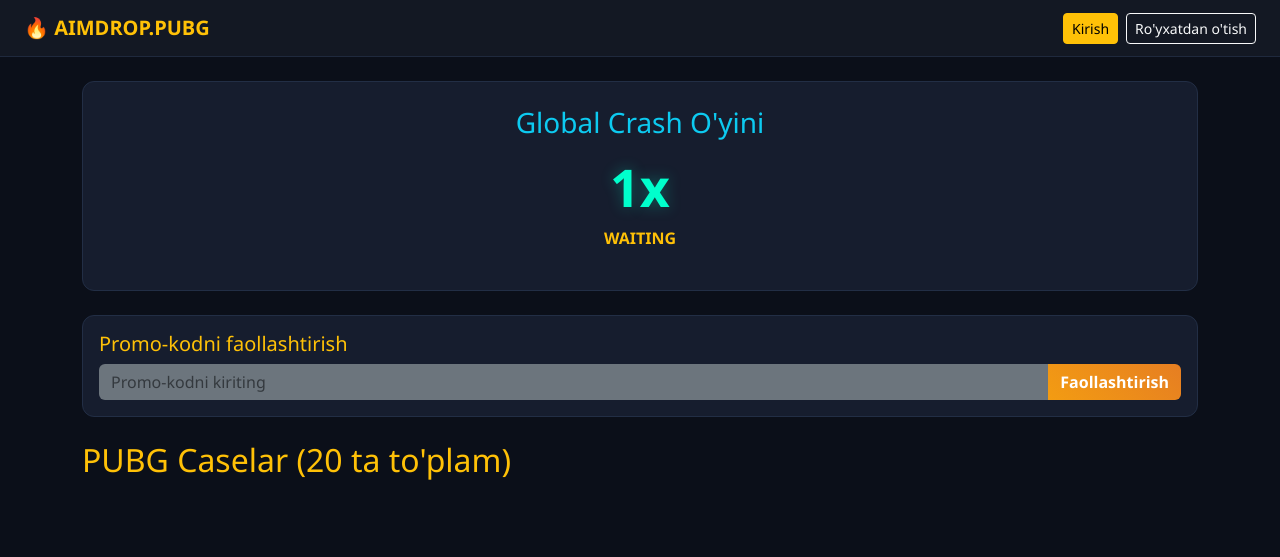
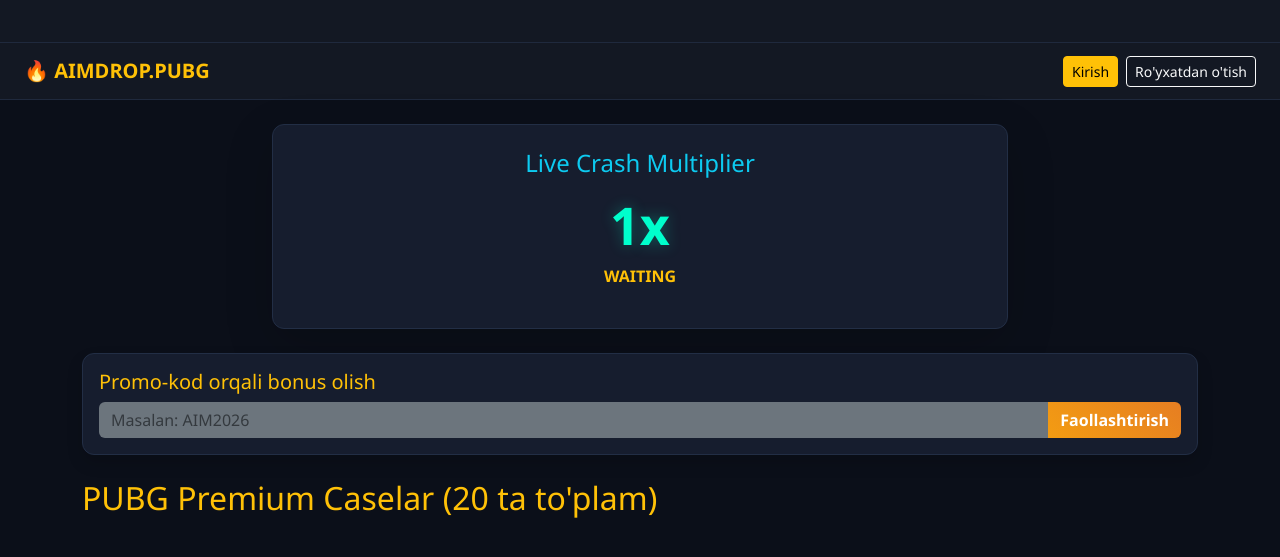
Before and after one commit to joxon-create/aim, a Flask app: page / in a window 1280 px wide. Shown: the top 557 px of the page. Run offline with Flask 3, Linux system fonts and the light colour scheme; parts of the project's set-up code (start-up, migrations or seed data) failed here and were passed over; some libraries are stand-ins or nearby versions.

Commit message:
Update index.html

```diff
--- a/templates/index.html
+++ b/templates/index.html
@@ -2,27 +2,33 @@
 <html lang="uz">
 <head>
     <meta charset="UTF-8">
-    <title>AimDrop - PUBG Case Ecosystem</title>
+    <title>AimDrop - PUBG Case Ecosystem & Crash</title>
     <link rel="stylesheet" href="https://cdnjs.cloudflare.com/ajax/libs/bootstrap/5.3.0/css/bootstrap.min.css">
     <style>
         body { background-color: #0b0f19; color: #ffffff; font-family: 'Segoe UI', Tahoma, Geneva, Verdana, sans-serif; }
         .navbar { background-color: #131823; border-bottom: 1px solid #1f293d; }
         .card { background-color: #161d2e; border: 1px solid #222e45; border-radius: 12px; }
-        .case-card { transition: 0.3s; cursor: pointer; }
-        .case-card:hover { transform: translateY(-5px); border-color: #f39c12; }
+        .case-card { transition: 0.3s; cursor: pointer; position: relative; overflow: hidden; }
+        .case-card:hover { transform: translateY(-5px); border-color: #f39c12; box-shadow: 0 10px 20px rgba(243, 156, 18, 0.2); }
         .crash-box { font-size: 52px; font-weight: bold; color: #00ffcc; text-shadow: 0 0 15px rgba(0,255,204,0.3); }
         .btn-custom { background: linear-gradient(45deg, #f39c12, #e67e22); color: white; font-weight: bold; border: none; }
         .btn-custom:hover { background: linear-gradient(45deg, #e67e22, #d35400); color: white; }
+        .ticker-wrap { background: #131823; border-bottom: 1px solid #1f293d; color: #f39c12; padding: 8px 0; font-size: 14px; white-space: nowrap; overflow: hidden; }
     </style>
 </head>
 <body>
+    <div class="ticker-wrap">
+        <marquee scrollamount="5">🔥 So'nggi yutuqlar: <b>User_777</b> <span class="text-success">Glacier M416 (850 UC)</span> yutib oldi! | <b>Jaxon_VIP</b> <span class="text-success">Pharaoh X-Suit</span> yutdi! | <b>PUBG_King</b> <span class="text-success">500 UC</span> yechib oldi!</marquee>
+    </div>
+
     <nav class="navbar navbar-expand-lg navbar-dark px-4">
         <a class="navbar-brand fw-bold text-warning" href="/">🔥 AIMDROP.PUBG</a>
         <div class="ms-auto d-flex align-items-center">
             {% if user %}
                 <span class="me-3">Foydalanuvchi: <b>{{ user.username }}</b></span>
                 <span class="me-3 text-success">Balans: <b id="userBalance">{{ user.balance }}</b> UC</span>
-                <a href="#profileModal" data-bs-toggle="modal" class="btn btn-sm btn-outline-warning me-2">Shaxsiy kabinet & To'lov</a>
+                <button class="btn btn-sm btn-outline-success me-2" onclick="claimDaily()">🎁 Kunlik Bonus</button>
+                <a href="#profileModal" data-bs-toggle="modal" class="btn btn-sm btn-outline-warning me-2">Kabinet & Moliya</a>
                 <a href="/logout" class="btn btn-sm btn-danger">Chiqish</a>
             {% else %}
                 <a href="/login" class="btn btn-sm btn-warning me-2">Kirish</a>
@@ -32,31 +38,32 @@
     </nav>
 
     <div class="container my-4">
-        <!-- XABARNOMA -->
-        <div id="notificationArea"></div>
-
         <!-- CRASH O'YINI -->
-        <div class="card p-4 text-center mb-4">
-            <h3 class="text-info">Global Crash O'yini</h3>
-            <div class="crash-box" id="multiplier">1.00x</div>
-            <p id="status-text" class="text-warning fw-bold">Kutilmoqda...</p>
+        <div class="row mb-4">
+            <div class="col-md-8 mx-auto">
+                <div class="card p-4 text-center shadow-lg">
+                    <h4 class="text-info">Live Crash Multiplier</h4>
+                    <div class="crash-box" id="multiplier">1.00x</div>
+                    <p id="status-text" class="text-warning fw-bold">O'yin boshlanishini kuting...</p>
+                </div>
+            </div>
         </div>
 
-        <!-- PROMO-KOD INPUT -->
-        <div class="card p-3 mb-4">
-            <h5 class="text-warning">Promo-kodni faollashtirish</h5>
+        <!-- PROMO-KOD -->
+        <div class="card p-3 mb-4 shadow">
+            <h5 class="text-warning">Promo-kod orqali bonus olish</h5>
             <div class="input-group">
-                <input type="text" id="promoCodeInput" class="form-control bg-secondary text-white border-0" placeholder="Promo-kodni kiriting">
+                <input type="text" id="promoCodeInput" class="form-control bg-secondary text-white border-0" placeholder="Masalan: AIM2026">
                 <button class="btn btn-custom" onclick="activatePromo()">Faollashtirish</button>
             </div>
         </div>
 
-        <!-- 20 TA CASE (30 UC dan 1000 UC gacha) -->
-        <h2 class="mb-3 text-warning">PUBG Caselar (20 ta to'plam)</h2>
+        <!-- 20 TA CASE -->
+        <h2 class="mb-3 text-warning">PUBG Premium Caselar (20 ta to'plam)</h2>
         <div class="row">
             {% for key, case in cases.items() %}
             <div class="col-md-3 mb-4">
-                <div class="card case-card p-3 text-center h-100">
+                <div class="card case-card p-3 text-center h-100 shadow">
                     <img src="{{ case.img }}" class="mx-auto mb-3" style="width: 80px; height: 80px; object-fit: contain;">
                     <h5>{{ case.name }}</h5>
                     <p class="text-success fw-bold">{{ case.price }} UC</p>
@@ -67,31 +74,31 @@
         </div>
     </div>
 
-    <!-- SHAXSIY KABINET MODALI -->
+    <!-- KABINET MODALI -->
     <div class="modal fade" id="profileModal" tabindex="-1">
         <div class="modal-dialog modal-lg">
             <div class="modal-content bg-dark text-white border-secondary">
                 <div class="modal-header">
-                    <h5 class="modal-title">Shaxsiy Kabinet & Moliya</h5>
+                    <h5 class="modal-title">Shaxsiy Kabinet & Balans</h5>
                     <button type="button" class="btn-close btn-close-white" data-bs-dismiss="modal"></button>
                 </div>
                 <div class="modal-body">
                     <div class="alert alert-warning">
-                        <b>Qo'llanma:</b> Quyidagi karta raqamiga pul o'tkazing va chek rasmini yuklab yuboring. Admin tasdiqlagach balansga UC tushadi.<br>
+                        <b>To'ldirish tartibi:</b> Karta raqamiga pul o'tkazing va chekni yuboring.<br>
                         💳 Karta: <code class="fs-5 text-dark bg-light px-2 rounded">5614 6865 0763 1458</code>
                     </div>
 
-                    <h5>Balansni To'ldirish (Chek yuborish)</h5>
-                    <form id="topupForm" onsubmit="submitTopup(event)">
+                    <h5>Balansni To'ldirish (Chek yuklash)</h5>
+                    <form onsubmit="submitTopup(event)">
                         <div class="mb-3">
                             <label class="form-label">Summa (UC)</label>
-                            <input type="number" id="topupAmount" class="form-control bg-secondary text-white border-0" required placeholder="Masalan: 100">
+                            <input type="number" id="topupAmount" class="form-control bg-secondary text-white border-0" required placeholder="Masalan: 200">
                         </div>
                         <div class="mb-3">
-                            <label class="form-label">To'lov cheki (Skrinshot)</label>
+                            <label class="form-label">Chek rasmi</label>
                             <input type="file" id="checkFile" class="form-control bg-secondary text-white border-0" accept="image/*" required>
                         </div>
-                        <button type="submit" class="btn btn-success w-100">Chekni Adminga Yuborish</button>
+                        <button type="submit" class="btn btn-success w-100">Adminga Yuborish</button>
                     </form>
 
                     <hr class="my-4">
@@ -99,7 +106,7 @@
                     <div class="input-group mb-3">
                         <input type="text" id="pubgId" class="form-control bg-secondary text-white border-0 me-2" placeholder="PUBG ID">
                         <input type="number" id="ucAmount" class="form-control bg-secondary text-white border-0" placeholder="UC (min 60)">
-                        <button class="btn btn-warning" onclick="withdrawUC()">UC Chiqarish Surovi</button>
+                        <button class="btn btn-warning" onclick="withdrawUC()">Chiqarish</button>
                     </div>
                 </div>
             </div>
@@ -109,64 +116,43 @@
     <script src="https://cdnjs.cloudflare.com/ajax/libs/bootstrap/5.3.0/js/bootstrap.bundle.min.js"></script>
     <script>
         function updateCrash() {
-            fetch('/api/crash_status')
-                .then(res => res.json())
-                .then(data => {
-                    document.getElementById('multiplier').innerText = data.multiplier + 'x';
-                    document.getElementById('status-text').innerText = data.status.toUpperCase();
-                });
+            fetch('/api/crash_status').then(res => res.json()).then(data => {
+                document.getElementById('multiplier').innerText = data.multiplier + 'x';
+                document.getElementById('status-text').innerText = data.status.toUpperCase();
+            });
         }
         setInterval(updateCrash, 200);
 
         function openCase(caseId) {
-            fetch('/api/open_case/' + caseId, { method: 'POST' })
-                .then(res => res.json())
-                .then(data => {
-                    if(data.success) {
-                        alert('Tabriklaymiz! Tushdi: ' + data.item.name + ' (' + data.item.price + ' UC)');
-                        location.reload();
-                    } else {
-                        alert(data.msg);
-                    }
-                });
+            fetch('/api/open_case/' + caseId, { method: 'POST' }).then(res => res.json()).then(data => {
+                if(data.success) { alert('Tabriklaymiz! Tushdi: ' + data.item.name + ' (' + data.item.price + ' UC)'); location.reload(); }
+                else { alert(data.msg); }
+            });
         }
 
         function submitTopup(event) {
             event.preventDefault();
-            let amount = document.getElementById('topupAmount').value;
-            let fileInput = document.getElementById('checkFile').files[0];
-
             let formData = new FormData();
-            formData.append('amount', amount);
-            formData.append('check_image', fileInput);
-            formData.append('card', '5614686507631458');
-
-            fetch('/api/topup', { method: 'POST', body: formData })
-                .then(res => res.json())
-                .then(data => {
-                    alert(data.msg);
-                    location.reload();
-                });
+            formData.append('amount', document.getElementById('topupAmount').value);
+            formData.append('check_image', document.getElementById('checkFile').files[0]);
+            fetch('/api/topup', { method: 'POST', body: formData }).then(res => res.json()).then(data => { alert(data.msg); location.reload(); });
         }
 
         function withdrawUC() {
-            let pubgId = document.getElementById('pubgId').value;
-            let ucAmount = document.getElementById('ucAmount').value;
             let formData = new FormData();
-            formData.append('pubg_id', pubgId);
-            formData.append('uc_amount', ucAmount);
-            fetch('/api/withdraw_uc', { method: 'POST', body: formData })
-                .then(res => res.json())
-                .then(data => { alert(data.msg); location.reload(); });
+            formData.append('pubg_id', document.getElementById('pubgId').value);
+            formData.append('uc_amount', document.getElementById('ucAmount').value);
+            fetch('/api/withdraw_uc', { method: 'POST', body: formData }).then(res => res.json()).then(data => { alert(data.msg); location.reload(); });
         }
 
         function activatePromo() {
-            let code = document.getElementById('promoCodeInput').value;
             let formData = new FormData();
-            formData.append('code', code);
-            fetch('/api/activate_promo', { method: 'POST', body: formData })
-                .then(res => res.json())
-                .then(data => { alert(data.msg); location.reload(); });
+            formData.append('code', document.getElementById('promoCodeInput').value);
+            fetch('/api/activate_promo', { method: 'POST', body: formData }).then(res => res.json()).then(data => { alert(data.msg); location.reload(); });
+        }
+
+        function claimDaily() {
+            fetch('/api/daily_bonus', { method: 'POST' }).then(res => res.json()).then(data => { alert(data.msg); location.reload(); });
         }
     </script>
 </body>
```
